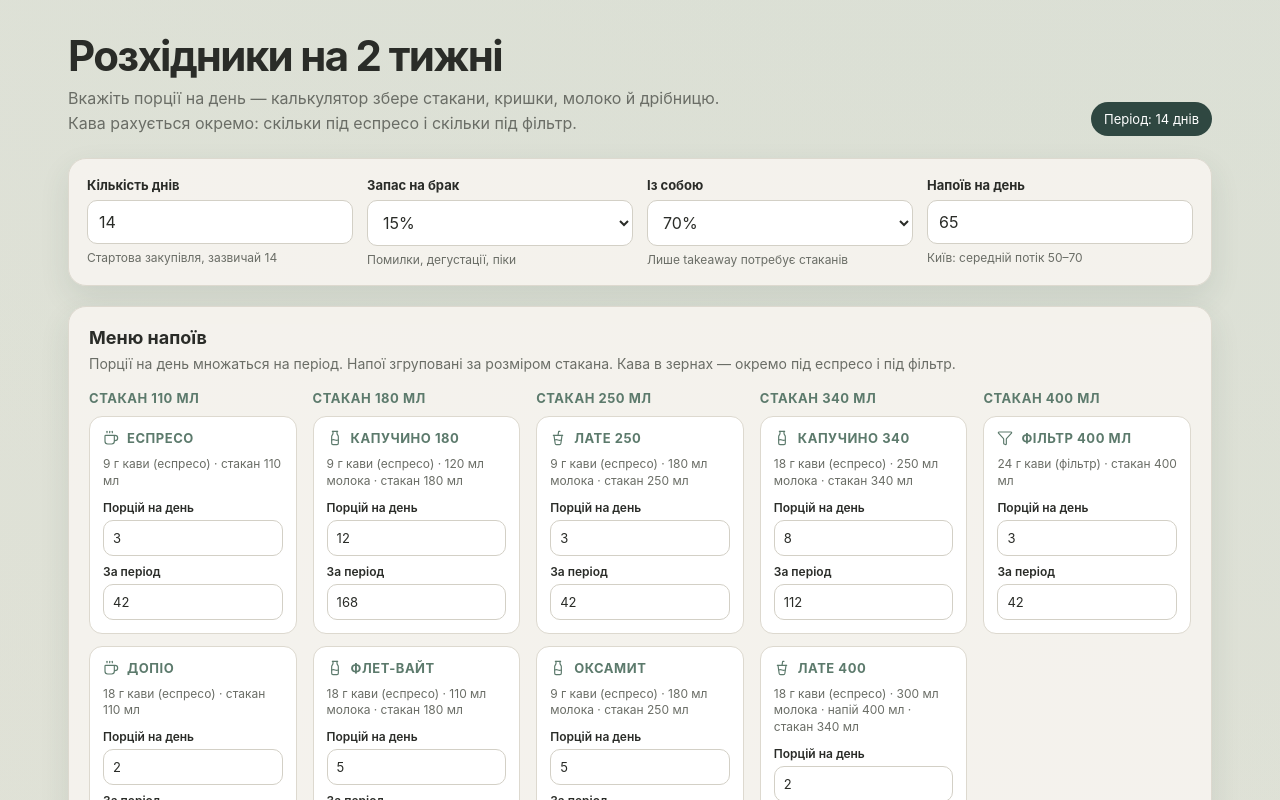
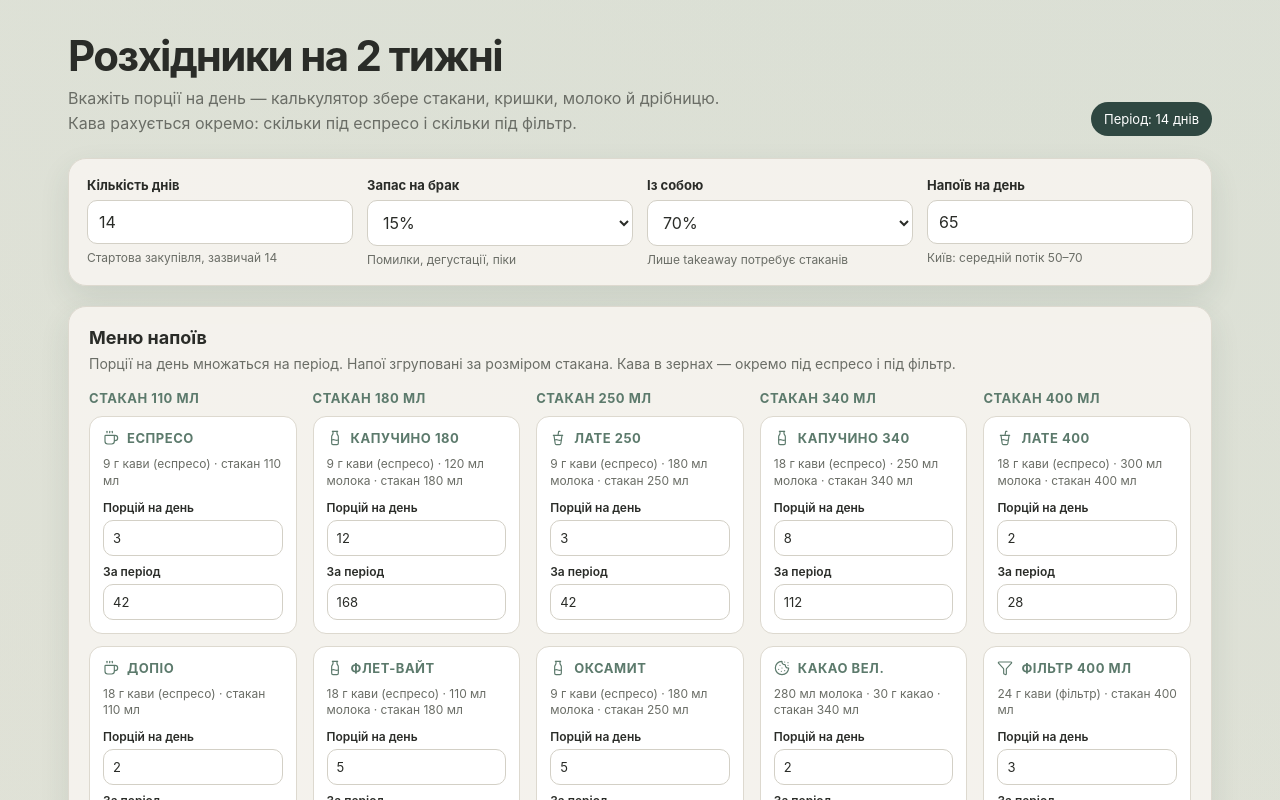
Before and after one commit to NatalinaMatioshko/coffee-shop-supplies, a React (Vite) app: page / in a window 1280 px wide. Shown: the top 800 px of the page. Built offline with nearby package versions, Linux system fonts and the light colour scheme.

Commit message:
Serve latte 400 in the 400 ml cup, not 340 ml.
A 400 ml drink cannot fit a 340 ml cup; it now orders the matching cup and R-90 lid.

Co-authored-by: Cursor <cursoragent@cursor.com>

```diff
--- a/src/data/constants.js
+++ b/src/data/constants.js
@@ -128,11 +128,11 @@ export const MENU_ITEMS = [
   drink({ id: 'filterSmall', name: 'Фільтр 200 мл', icon: 'funnel', cupSize: 250, servingMl: 200, coffeeG: 12, coffeeKind: 'filter', daily: 5 }),
 
   drink({ id: 'cappuccinoLarge', name: 'Капучино 340', icon: 'milk', cupSize: 340, coffeeG: 18, milkMl: 250, daily: 8 }),
-  drink({ id: 'latteLarge', name: 'Лате 400', icon: 'cupSoda', cupSize: 340, servingMl: 400, coffeeG: 18, milkMl: 300, daily: 2 }),
   drink({ id: 'cocoaLarge', name: 'Какао вел.', icon: 'cookie', cupSize: 340, cocoaG: 30, milkMl: 280, daily: 2 }),
   drink({ id: 'tea', name: 'Чай', icon: 'leaf', cupSize: 340, teaBags: 1, daily: 4 }),
   drink({ id: 'filterMedium', name: 'Фільтр 300 мл', icon: 'funnel', cupSize: 340, servingMl: 300, coffeeG: 18, coffeeKind: 'filter', daily: 7 }),
 
+  drink({ id: 'latteLarge', name: 'Лате 400', icon: 'cupSoda', cupSize: 400, coffeeG: 18, milkMl: 300, daily: 2 }),
   drink({ id: 'filterLarge', name: 'Фільтр 400 мл', icon: 'funnel', cupSize: 400, coffeeG: 24, coffeeKind: 'filter', daily: 3 }),
 ];
 
```
